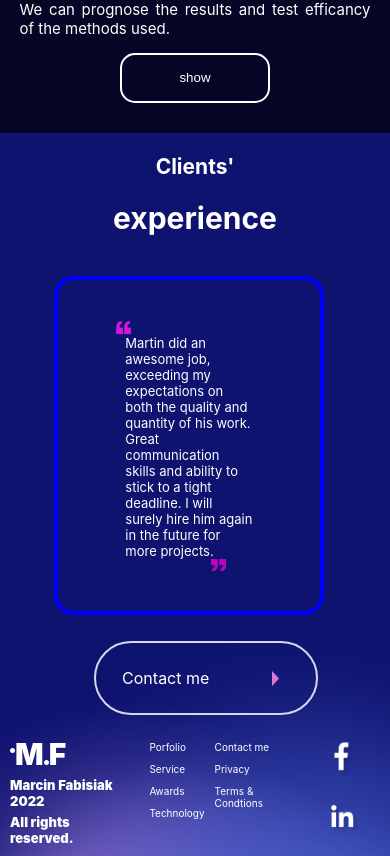
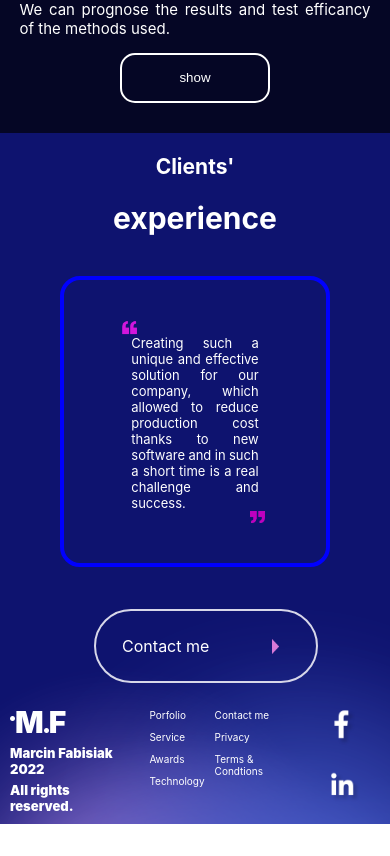
Before and after one commit to marcinfabisiak97/cv-projekt3-rem-Typescript, a React (Create React App) app: page / in a window 390 px wide. Shown: the part 1250-2106 px from the top of the page. After the commit the page ends 2074 px from the top, so only its background shows below. Built offline with nearby package versions, Linux system fonts and the light colour scheme.

Commit message:
correcting margings nad animation

```diff
--- a/src/component/contactpart/index.tsx
+++ b/src/component/contactpart/index.tsx
@@ -15,10 +15,10 @@ const leftQuote = require("../../assets/leftQuote.png");
 const rightQuote = require("../../assets/rightQuote.png");
 const facebook = require("../../assets/facebook_icon.png");
 const linkedin = require("../../assets/linkedin_icon.png");
-const delay = 4000;
+const delay = 8000;
 const opinion = [
   "Creating such a unique and effective solution for our company, which allowed to reduce production cost thanks to new software and in such a short time is a real challenge and success.",
-  "Martin did an awesome job, exceeding my expectations on both the quality and quantity of his work. Great communication skills and ability to stick to a tight deadline. I will surely hire him again in the future for more projects.",
+  "He did an awesome job, exceeding my expectations on both the quality and quantity of his work. Great communication skills and ability to stick to a tight deadline. I will surely hire him again in the future for more projects.",
   "It was great to work with Martin. I will work with him again for sure in the near future. He communicates well and makes himself available to answer questions and helps above and beyond what is expected of him.",
 ];
 const Contact: FC = () => {
@@ -61,7 +61,7 @@ const Contact: FC = () => {
       <div className="slideShow">
         <div
           className="slideShow__Slider"
-          style={{ transform: `translate3d(${-index * 34}%, 0, 0)` }}
+          style={{ transform: `translate3d(${-index * 33.33}%, 0, 0)` }}
         >
           {opinion.map((el, index) => (
             <div className="slideShow__slide" key={index}>
--- a/src/styles/themes/default/components/_ContactPart.scss
+++ b/src/styles/themes/default/components/_ContactPart.scss
@@ -33,6 +33,8 @@
   margin: 5%;
   padding: 40px;
   max-width: 600px;
+  text-align: justify;
+  word-spacing: -2px;
   &__quote {
     display: block;
 
@@ -186,7 +188,7 @@
     }
 
     &__slide {
-      width: 100%;
+      width: 100vw;
       border-radius: 40px;
     }
   }
@@ -200,7 +202,7 @@
       width: 15px;
       &--right {
         display: block;
-        padding-left: 62%;
+        padding-left: 80%;
       }
     }
   }
```
